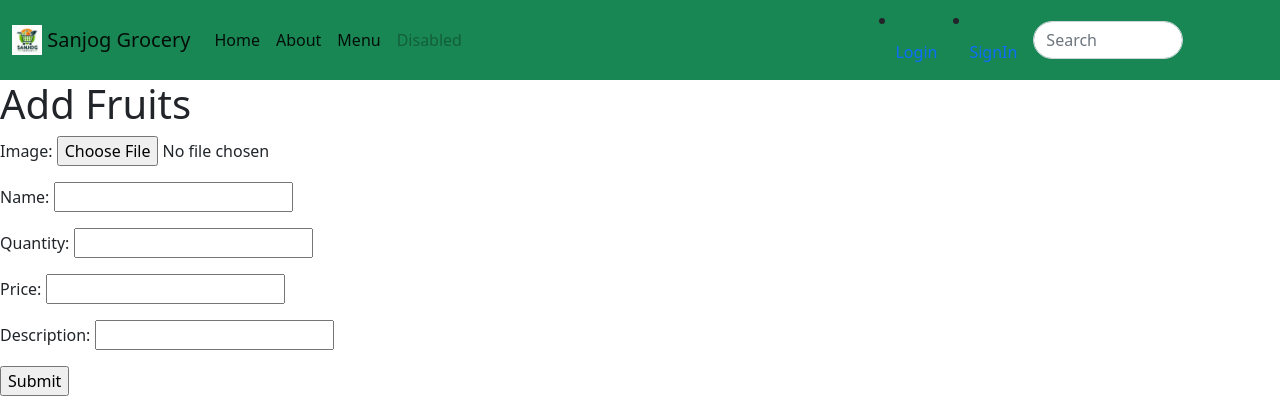
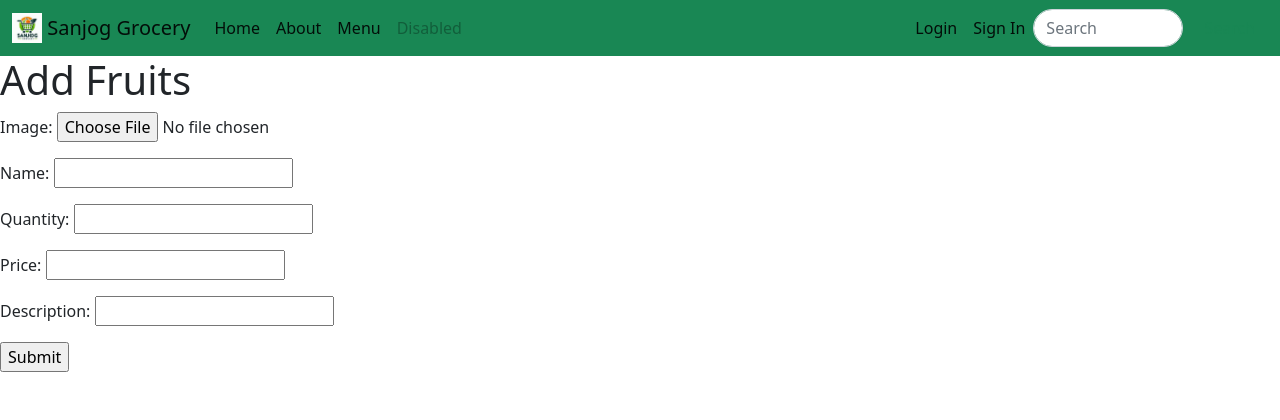
Before and after one commit to sanjogranabhat/Assignment, a Django app: page /add_fruits/ in a window 1280 px wide. Shown: the top 420 px of the page. Run offline with Django 5.2, Linux system fonts and the light colour scheme.

Commit message:
base.html updated

```diff
--- a/templates/base.html
+++ b/templates/base.html
@@ -9,6 +9,16 @@
         .search-bar {
             width: 150px;
             border-radius: 20px;
+        }
+
+        /* Hover effect for navbar items */
+        .nav-item:hover {
+            background-color: #f8f9fa; /* Light grey */
+        }
+
+        /* Move login and sign-in buttons to the right corner */
+        .navbar-nav .nav-item:last-child {
+            margin-left: auto;
         }
     </style>
 </head>
@@ -37,24 +47,19 @@
                 <li class="nav-item">
                     <a class="nav-link active" href="#">Menu</a>
                 </li>
-
                 <li class="nav-item">
                     <a class="nav-link disabled" href="#" tabindex="-1" aria-disabled="true">Disabled</a>
                 </li>
-
-
-
-
-
             </ul>
 
+            <ul class="navbar-nav">
                 <li class="nav-item">
                     <a class="nav-link active" href="{% url 'login' %}">Login</a>
                 </li>
                 <li class="nav-item">
-                    <a class="nav-link active" href="{% url 'register' %}">SignIn</a>
+                    <a class="nav-link active" href="{% url 'register' %}">Sign In</a>
                 </li>
-
+            </ul>
 
             <form class="d-flex">
                 <input class="form-control search-bar me-2" type="search" placeholder="Search" aria-label="Search">
```
